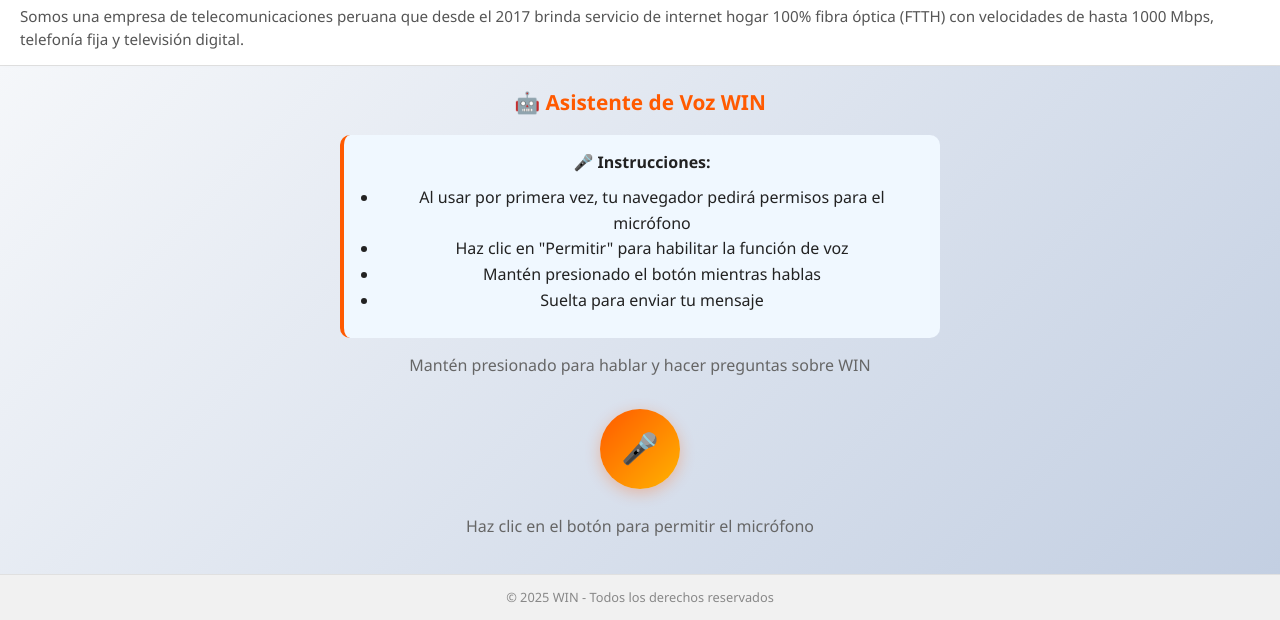
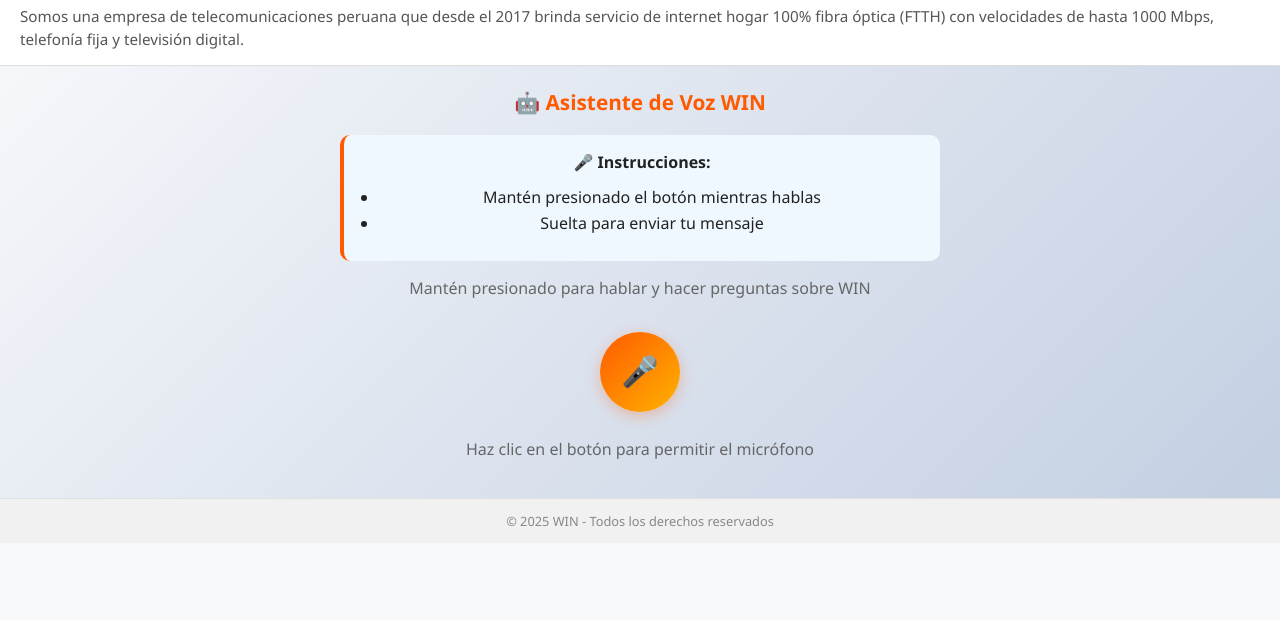
Before and after one commit to visualconnectionswin/visual, a plain HTML site: page home/index.html in a window 1280 px wide. Shown: the part 769-1389 px from the top of the page. After the commit the page ends 1312 px from the top, so only its background shows below. Drawn offline with Linux system fonts and the light colour scheme.

Commit message:
Update index.html

```diff
--- a/home/index.html
+++ b/home/index.html
@@ -509,8 +509,6 @@
                     <div class="instructions" style="background: #f0f8ff; padding: 15px; border-radius: 10px; margin-bottom: 15px; border-left: 4px solid var(--primary-color);">
                         <p><strong>🎤 Instrucciones:</strong></p>
                         <ul style="margin: 10px 0; padding-left: 20px;">
-                            <li>Al usar por primera vez, tu navegador pedirá permisos para el micrófono</li>
-                            <li>Haz clic en "Permitir" para habilitar la función de voz</li>
                             <li>Mantén presionado el botón mientras hablas</li>
                             <li>Suelta para enviar tu mensaje</li>
                         </ul>
```
